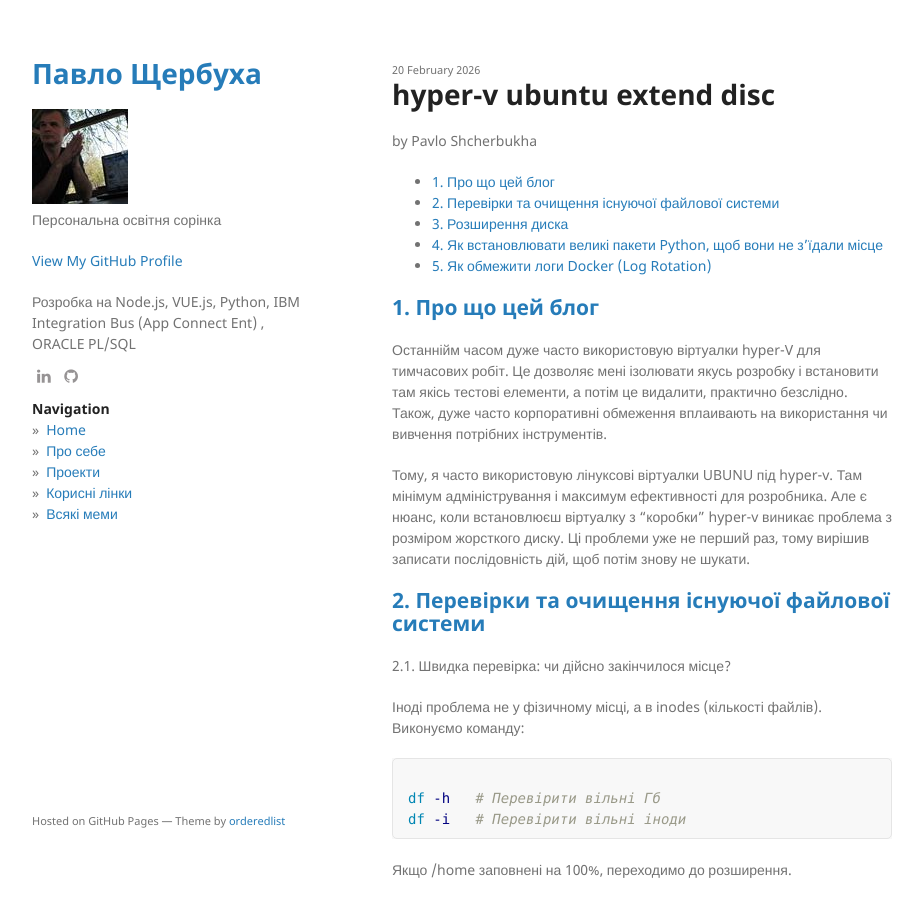
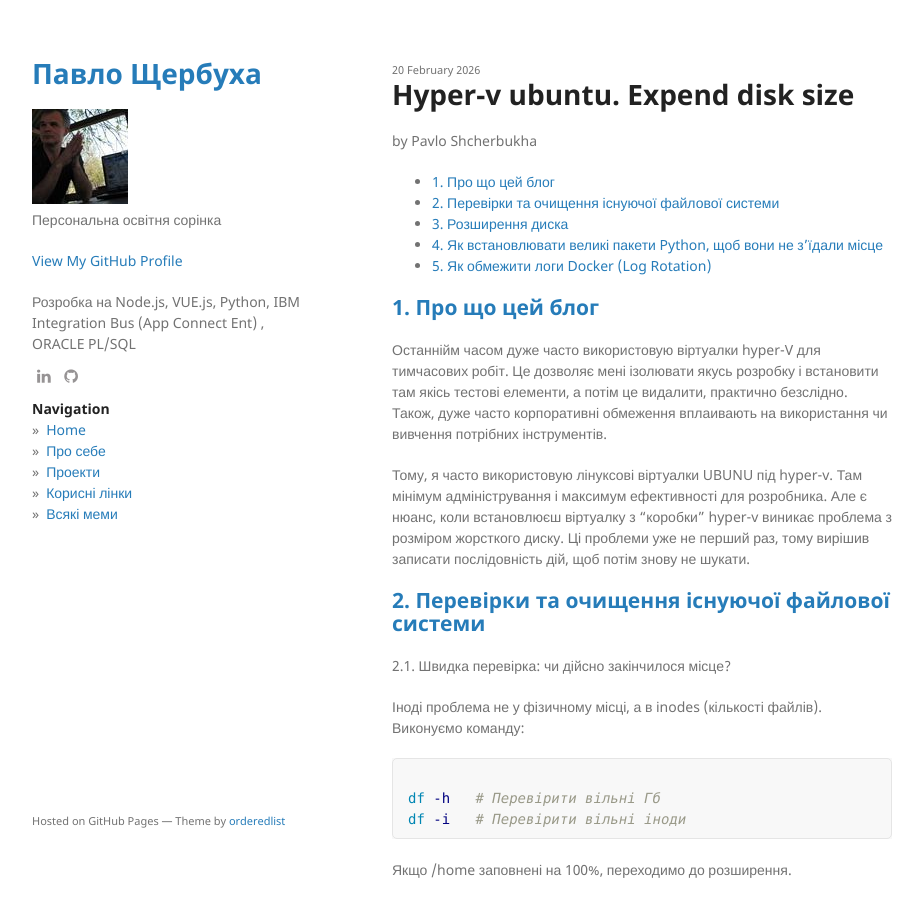
Before and after one commit to pavlo-shcherbukha/pavlo-shcherbukha.github.io, a Jekyll site: the page built from _posts/2026-02-20-hyper-v-ubuntu.md, in a window 1280 px wide and 900 px high. Shown: the whole window, without its empty margins (178-1101 px from the left). Built offline with Jekyll 4.4.1, drawn with Linux system fonts in a browser that asks for light colours.

Commit message:
ubuntu-exp-disk-3

```diff
--- a/_posts/2026-02-20-hyper-v-ubuntu.md
+++ b/_posts/2026-02-20-hyper-v-ubuntu.md
@@ -1,6 +1,6 @@
 ---
 layout: post
-title: "hyper-v ubuntu extend disc"
+title: "Hyper-v ubuntu. Expend disk size"
 date: 2026-02-20 10:00:01
 categories: [spark]
 permalink: posts/2026-02-20/hyper-v-ubuntu/
```
